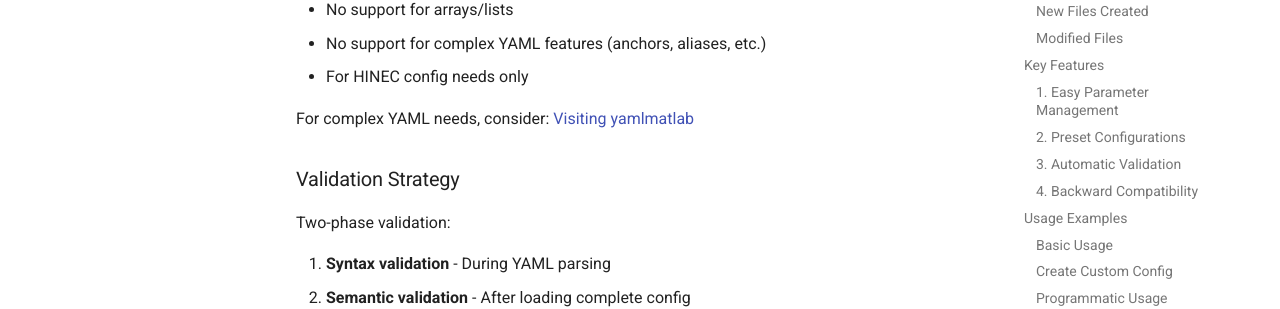
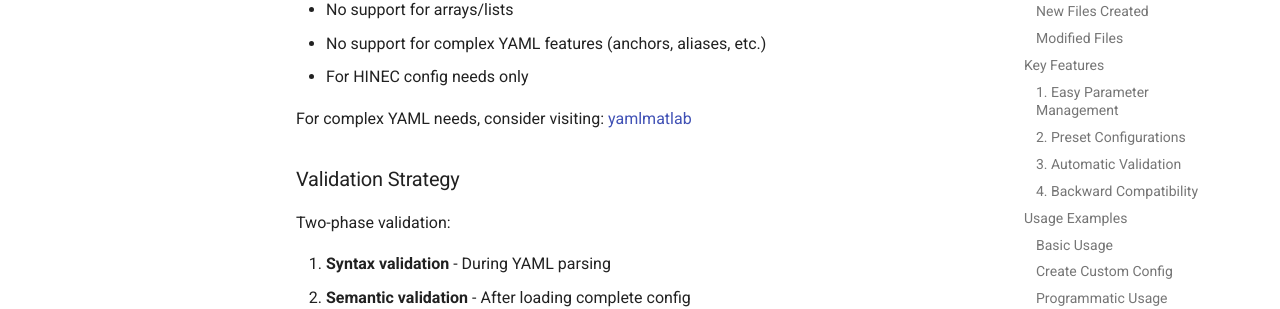
Before and after one commit to uicneuro/hinec, an MkDocs documentation site: the page built from docs/CHANGELOG_YAML.md, in a window 1280 px wide and 900 px high, scrolled down 6829 px. Shown: the part 151-460 px from the top of the window. Built offline with MkDocs 1.6.1 and Material for MkDocs 9.7.7, drawn with Linux system fonts in a browser that asks for light colours.

Commit message:
Minor fix in link text

```diff
--- a/docs/CHANGELOG_YAML.md
+++ b/docs/CHANGELOG_YAML.md
@@ -277,7 +277,7 @@ Simple MATLAB-compatible YAML parser that handles:
 - No support for complex YAML features (anchors, aliases, etc.)
 - For HINEC config needs only
 
-For complex YAML needs, consider: [Visiting yamlmatlab](https://github.com/ewiger/yamlmatlab)
+For complex YAML needs, consider visiting: [yamlmatlab](https://github.com/ewiger/yamlmatlab)
 
 ### Validation Strategy
 
```
